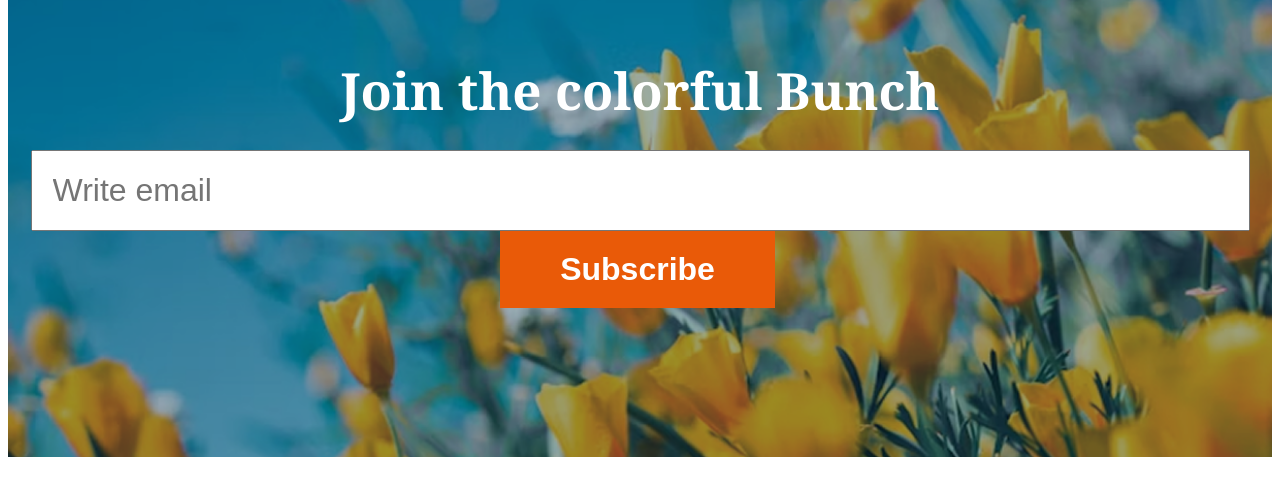
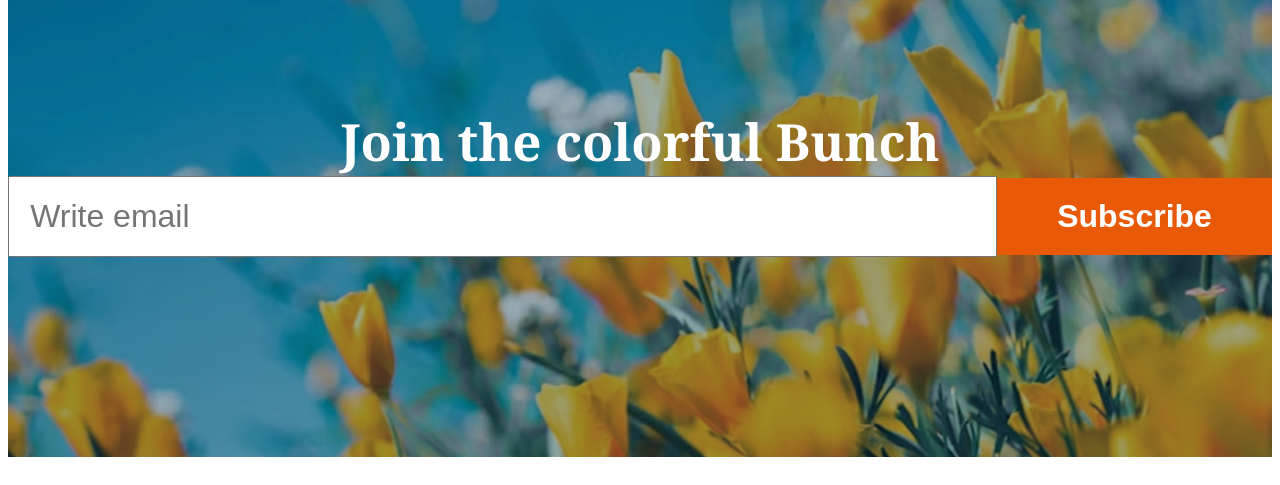
Before and after one commit to mdsanjidahmedsabab/my-second-assignment, a plain HTML site: page index.html in a window 1280 px wide. Shown: the part 3708-4193 px from the top of the page. Drawn offline with Linux system fonts and the light colour scheme.

Commit message:
two marks issue solved

```diff
--- a/styles/style.css
+++ b/styles/style.css
@@ -344,11 +344,18 @@ nav > div > ul {
 }
 #email{
     margin: 0;
-    width: 650px;
+    /* width: 650px; */
     padding: 20px 545px 20px 20px;
     font-size: 2rem;
-    margin-top: 25px;
+    /* margin-top: 25px; */
     color:rgba(0, 0, 0, 0.5);
+}
+.join-sec-input{
+    width:80%;
+    margin: 0 auto;
+    display: flex;
+    align-items: center;
+    justify-content:center ;
 }
 .join-sec-input > button {
     margin: 0;
@@ -358,7 +365,8 @@ nav > div > ul {
     font-size: 2rem;
     font-weight:600 ;
     padding: 20px 60px;
-    margin-left:-5px ;
+    /* margin-left:-5px ; */
+    /* margin-top: 10px; */
 }
 /* footer styles */
 .footer-sec{
```
